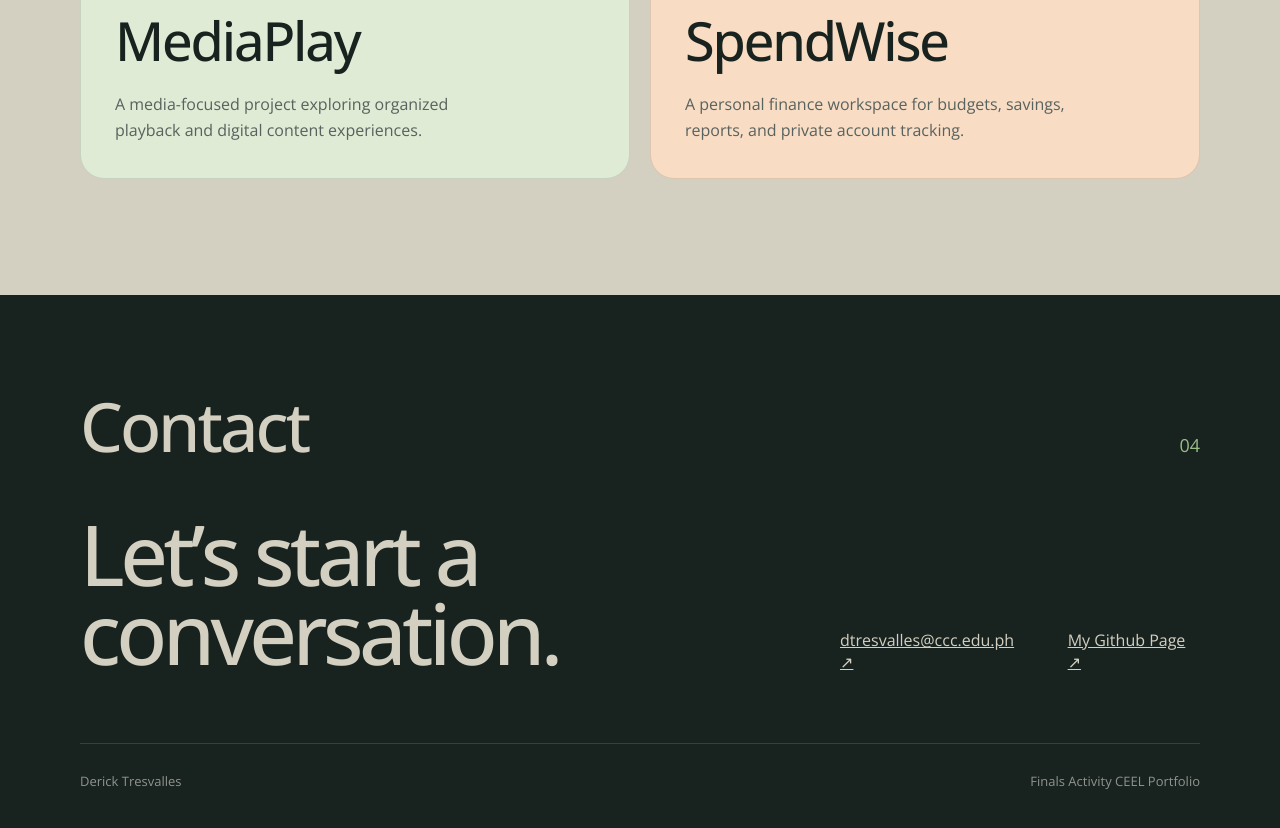
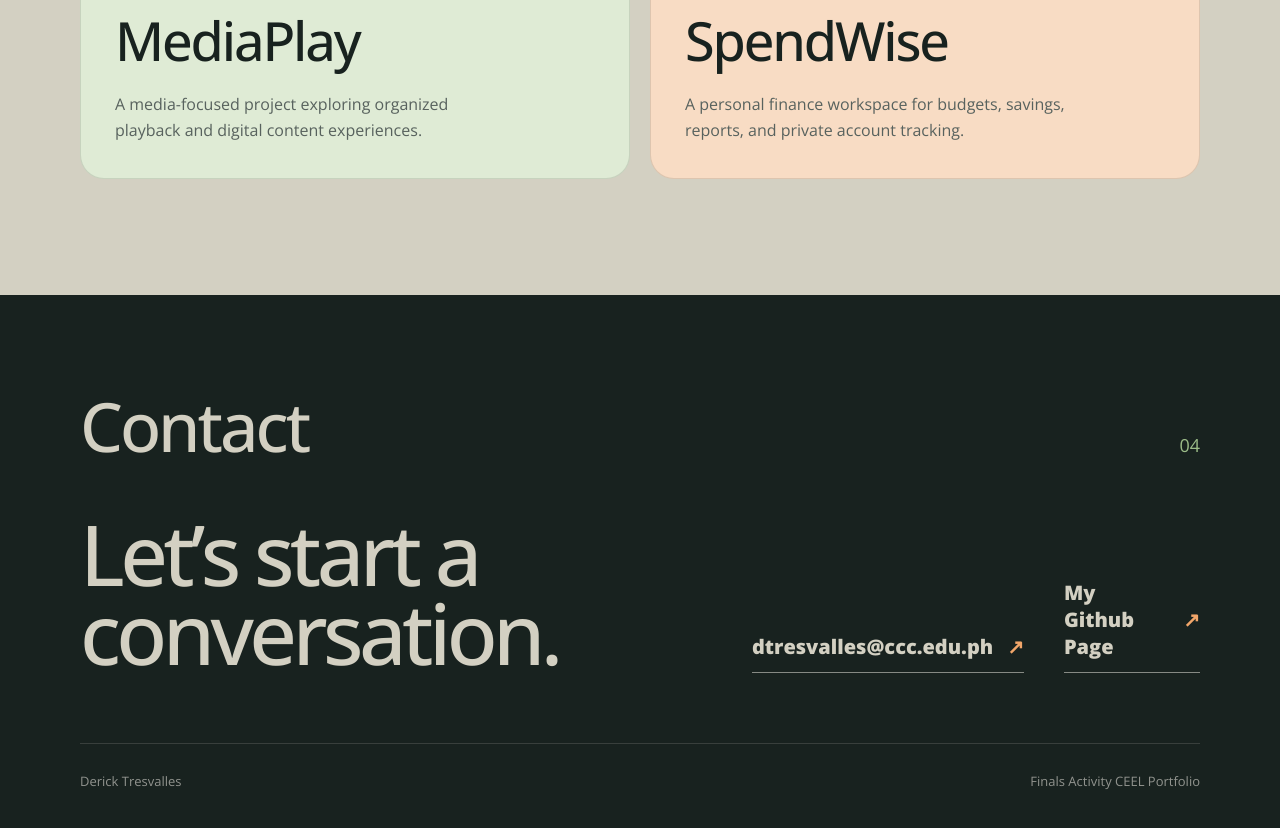
Before and after one commit to trexvallesderick-lgtm/Portfolio, a plain HTML site: page index.html in a window 1280 px wide. Shown: the part 2322-3150 px from the top of the page. Drawn offline with nearby package versions, Linux system fonts and the light colour scheme.

Commit message:
Rename email-link class to contact-link

```diff
--- a/styles.css
+++ b/styles.css
@@ -482,7 +482,7 @@ h1 em {
 }
 
 /* Underlined email link with inline arrow accent. */
-.email-link {
+.contact-link {
   display: inline-flex;
   align-items: center;
   gap: 14px;
@@ -494,7 +494,7 @@ h1 em {
 }
 
 /* Orange color highlights the email arrow. */
-.email-link span {
+.contact-link span {
   color: var(--orange);
 }
 
```
